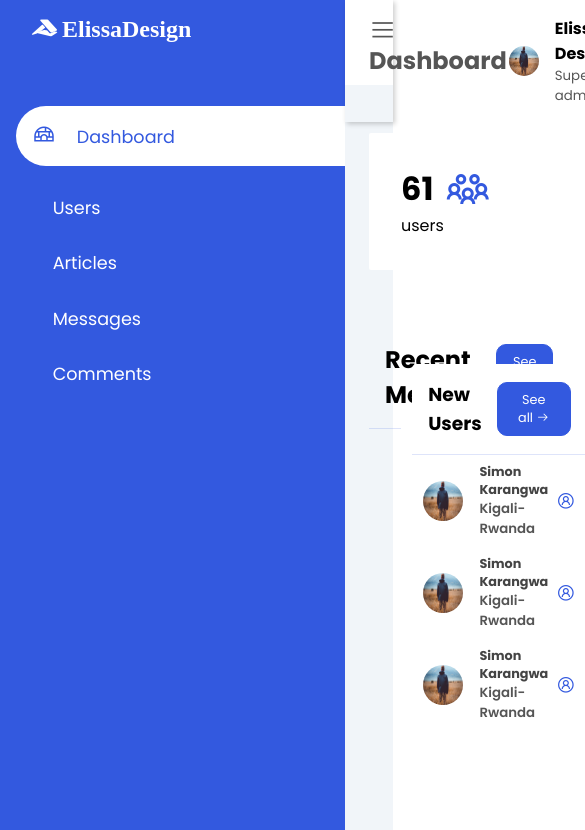
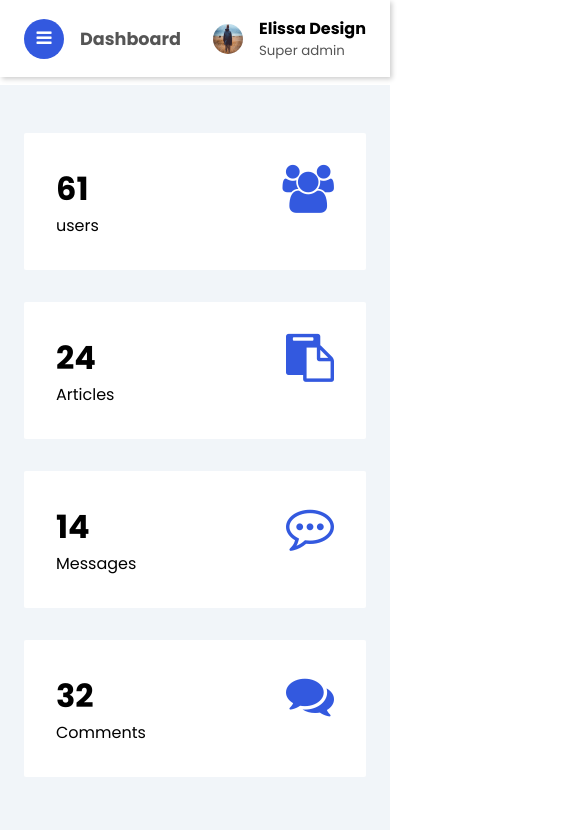
Before and after one commit to ElissaDesign/portfolio_fn, a plain HTML site: page admin.html in a window 390 px wide. Shown: the top 830 px of the page, 585 px wide, since content can reach past the window. Drawn offline with nearby package versions, Linux system fonts and the light colour scheme; some packages are replaced by stand-ins of ours; a script that the page names is missing.

Commit message:
Added the Responsiveness on Admin Dashboard

```diff
--- a/admin.html
+++ b/admin.html
@@ -3,6 +3,7 @@
     <meta charset="UTF-8">
     <meta http-equiv="X-UA-Compatible" content="IE=edge">
     <meta name="viewport" content="width=device-width, initial-scale=1.0">
+    <link rel="stylesheet" href="css/font-awesome-4.7.0/css/font-awesome.min.css">
     <link rel="stylesheet" href="https://maxst.icons8.com/vue-static/landings/line-awesome/line-awesome/1.3.0/css/line-awesome.min.css">
     <link rel="stylesheet" href="css/admin.css">
     <link href="https://fonts.googleapis.com/css2?family=Poppins:wght@100;300;400;500;600;700&display=swap" rel="stylesheet">
@@ -12,32 +13,32 @@
 
 <body>
 
-
+    <input type="checkbox" id="nav-toggle">
     <div class="sidebar">
         <div class="sidebar-brand">
-            <h2><span class="lab la-accusoft"> ElissaDesign</span></h2>
+            <h2><span class="fa fa-ellipsis-v"><span> ElissaDesign</span></span></h2>
         </div>
 
         <div class="sidebar-menu">
             <ul>
                 <li>
-                    <a href="" class="active"><span class="las la-igloo"></span>
+                    <a href="" class="active"><span class="fa fa-home"></span>
                     <span>Dashboard</span></a>
                 </li>
                 <li>
-                    <a href=""><span class="lab la-users"></span>
+                    <a href=""><span class="fa fa-users"></span>
                     <span>Users</span></a>
                 </li>
                 <li>
-                    <a href=""><span class="lab la-clipboard-list"></span>
+                    <a href=""><span class="fa fa-clipboard"></span>
                     <span>Articles</span></a>
                 </li>
                 <li>
-                    <a href=""><span class="lab la-shopping-bag"></span>
+                    <a href=""><span class="fa fa-commenting-o"></span>
                     <span>Messages</span></a>
                 </li>
                 <li>
-                    <a href=""><span class="lab la-receipt"></span>
+                    <a href=""><span class="fa fa-comments"></span>
                     <span>Comments</span></a>
                 </li>
             </ul>
@@ -48,14 +49,14 @@
     <div class="main-content">
         <header>
            <h2>
-               <label for="">
-                   <span class="las la-bars"></span>
+               <label for="nav-toggle">
+                   <span class="fa fa-bars"></span>
                </label>
                Dashboard
            </h2>
 
            <div class="search-wrapper">
-               <span class="las la-search"></span>
+               <span class="fa fa-search"></span>
                <input type="search" placeholder="Search here..">
            </div>
 
@@ -80,7 +81,7 @@
                         <span>users</span>
                     </div>
                     <div>
-                        <span class="las la-users"></span>
+                        <span class="fa fa-users"></span>
                     </div>
                 </div>
 
@@ -90,7 +91,7 @@
                         <span>Articles</span>
                     </div>
                     <div>
-                        <span class="las la-clipboard"></span>
+                        <span class="fa fa-clipboard"></span>
                     </div>
                 </div>
 
@@ -100,7 +101,7 @@
                         <span>Messages</span>
                     </div>
                     <div>
-                        <span class="las la-messages"></span>
+                        <span class="fa fa-commenting-o"></span>
                     </div>
                 </div>
                 <div class="card-single">
@@ -109,7 +110,7 @@
                         <span>Comments</span>
                     </div>
                     <div>
-                        <span class="las la-comments"></span>
+                        <span class="fa fa-comments"></span>
                     </div>
                 </div>
 
--- a/css/admin.css
+++ b/css/admin.css
@@ -16,6 +16,7 @@
     height: 100%;
     background-color: #3359DF;
     z-index: 100;
+    transition: width 300ms;
 }
 
 .sidebar-brand{
@@ -57,11 +58,40 @@
     padding-right: 1rem;
 }
 
+#nav-toggle:checked + .sidebar{
+    width: 70px;
+}
+
+#nav-toggle:checked + .sidebar .sidebar-brand h2,
+#nav-toggle:checked + .sidebar li{
+    padding-left: 1rem;
+    text-align: center;
+}
+
+#nav-toggle:checked + .sidebar li a{
+    padding-left: 0rem;
+}
+
+#nav-toggle:checked + .sidebar .sidebar-brand h2 span:last-child,
+#nav-toggle:checked + .sidebar li a span:last-child{
+    display: none;
+}
+#nav-toggle:checked ~ .main-content{
+    margin-left: 70px;
+}
+
+#nav-toggle:checked ~ .main-content header{
+    width: calc(100% - 70px);
+    left: 70px;
+}
+
 .main-content{
     margin-left: 345px;
+    transition: margin-left 300ms;
 }
 
 header{
+    background-color: #fff;
     display: flex;
     justify-content: space-between;
     padding: 1rem 1.5rem;
@@ -71,6 +101,11 @@ header{
     width: calc(100% - 345px);
     top: 0;
     z-index: 100;
+    transition: left 300ms;
+}
+
+#nav-toggle{
+    display: none;
 }
 
 header h2{
@@ -233,3 +268,136 @@ td{
     margin-left: .5rem;
     color: #3359DF;
 }
+
+@media only screen and (max-width: 1200px){
+   .sidebar{
+        width: 70px;
+    }
+
+    .sidebar .sidebar-brand h2,
+    .sidebar li{
+        padding-left: 1rem;
+        text-align: center;
+    }
+
+   .sidebar li a{
+        padding-left: 0rem;
+    }
+
+   .sidebar .sidebar-brand h2 span:last-child,
+    .sidebar li a span:last-child{
+        display: none;
+    }
+    #nav-toggle:checked ~ .main-content{
+        margin-left: 70px;
+    }
+
+    .main-content header{
+        width: calc(100% - 70px);
+        left: 70px;
+    }
+
+}
+
+@media only screen and (max-width: 960px){
+    .cards{
+        grid-template-columns: repeat(3, 1fr);
+    }
+    .recent-grid{
+        grid-template-columns: 60% 40%;
+    }
+}
+
+@media only screen and (max-width: 768px){
+    .cards{
+        grid-template-columns: repeat(2, 1fr);
+    }
+    .recent-grid{
+        grid-template-columns: 100%;
+    }
+    .search-wrapper{
+        display: none;
+    }
+    .sidebar{
+        left: -100% !important;
+    }
+
+    header h2{
+        display: flex;
+        align-items: center;
+    }
+
+    header h2 label{
+        display: inline-block;
+        align-items: center;
+        background-color: #3359DF;
+        padding-right: 0rem;
+        margin-right: 1rem;
+        height: 40px;
+        width: 40px;
+        border-radius: 50%;
+        color: #fff;
+        display: flex;
+        align-items: center;
+        justify-content: center;
+    }
+    header h2{
+        font-size: 1.1rem;
+    }
+
+    header h2 span{
+        text-align: center;
+        padding-right: 0rem;
+    }
+
+    .main-content{
+        width: 100%;
+        margin-left: 0rem;
+    }
+
+    header{
+        width: 100% !important;
+        left: 0 !important;
+    }
+    #nav-toggle:checked + .sidebar{
+        left: 0 !important;
+        z-index: 100;
+        width: 345px;
+    }
+
+    #nav-toggle:checked + .sidebar .sidebar-brand,
+    #nav-toggle:checked + .sidebar li{
+        padding-left: 2rem;
+        text-align: left;
+    }
+
+    #nav-toggle:checked + .sidebar li a{
+        padding-left: 1rem;
+    }
+
+    #nav-toggle:checked + .sidebar .sidebar-brand h2 span:last-child,
+    #nav-toggle:checked + .sidebar li a span:last-child{
+        display: inline;
+    }
+    #nav-toggle:checked ~ .main-content{
+        margin-left: 0rem !important;
+    }
+}
+
+@media only screen and (max-width: 768px){
+    .cards{
+        grid-template-columns: repeat(2, 1fr);
+    }
+    .recent-grid{
+        grid-template-columns: 100%;
+    }
+    .search-wrapper{
+        display: none;
+    }
+}
+
+@media only screen and (max-width: 560px){
+    .cards{
+        grid-template-columns: 100%;
+    }
+}
```
